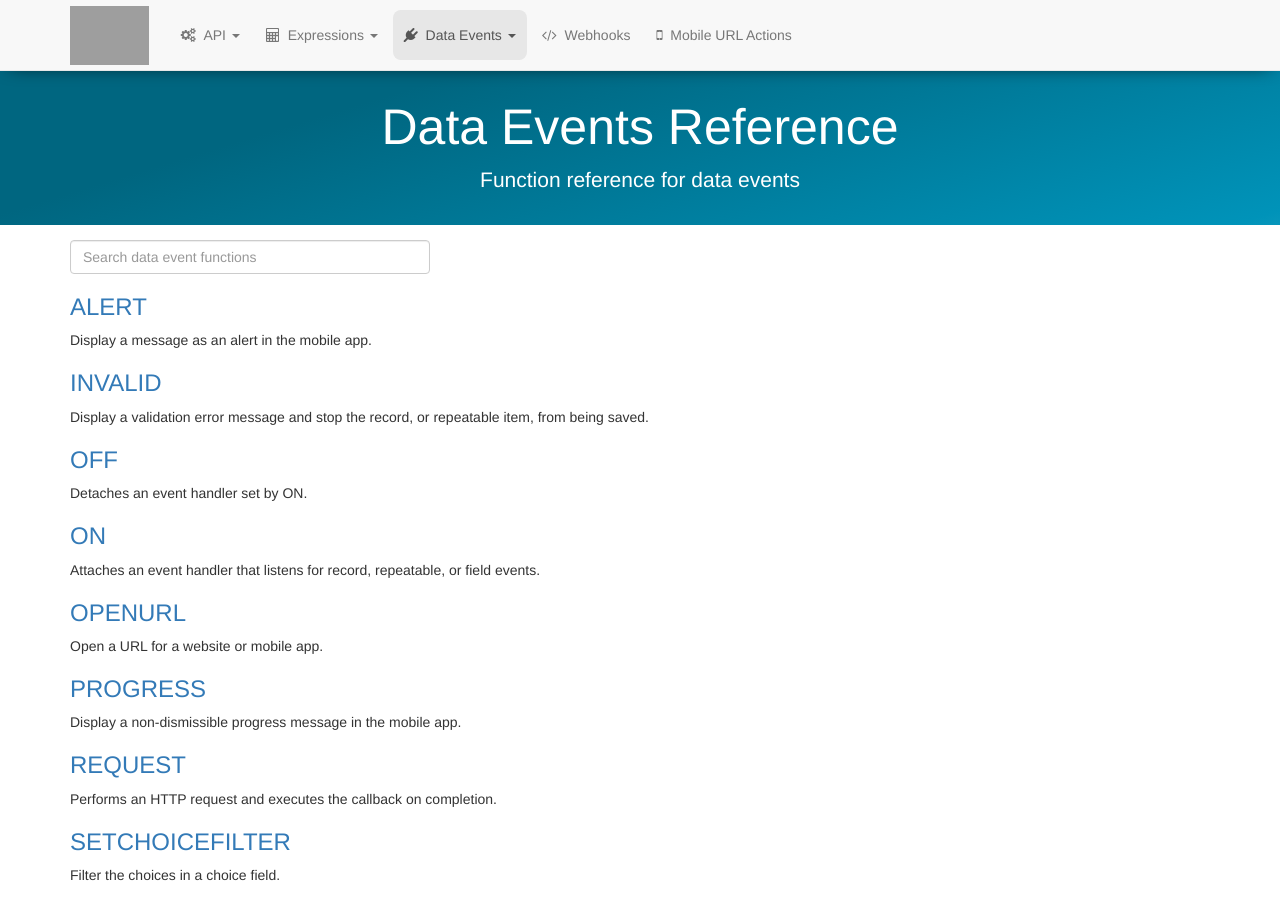
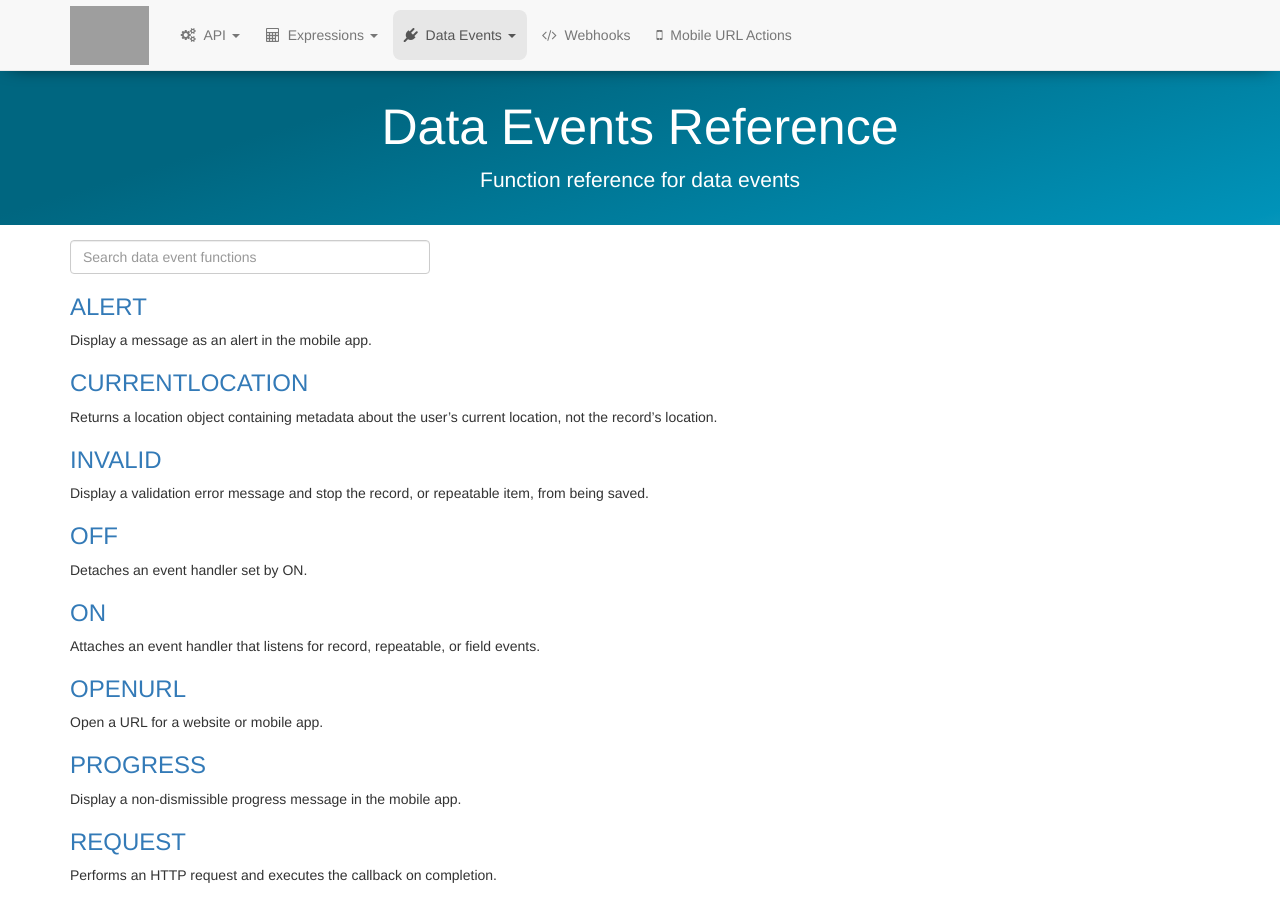
Before and after one commit to rylincoln/developer.fulcrumapp.com, a Jekyll site: the page built from _data-events/reference.md, in a window 1280 px wide and 900 px high. Built offline with Jekyll 4.4.1, drawn with Linux system fonts in a browser that asks for light colours; nearby versions of some CDN libraries; some of the changed text lies outside the part shown; grey boxes are pictures that could not be loaded.

Commit message:
Document CURRENTLOCATION

```diff
--- a/_data-events/reference.md
+++ b/_data-events/reference.md
@@ -17,6 +17,10 @@ search: true
 ### [ALERT](/data-events/reference/alert/)
 
 Display a message as an alert in the mobile app.
+
+### [CURRENTLOCATION](/data-events/reference/currentlocation/)
+
+Returns a location object containing metadata about the user's current location, not the record's location.
 
 ### [INVALID](/data-events/reference/invalid/)
 
@@ -96,4 +100,4 @@ Sets a field to be read-only or editable.
 
 ### [STORAGE](/data-events/reference/storage/)
 
-Instantiates a storage object for setting and getting local storage items.
+Returns a storage object for setting and getting local storage items.
```
Also changed, not shown: _data-events/reference/currentlocation.md (added, +30 -0 lines), _data-events/reference/storage.md (+1 -1 lines).
